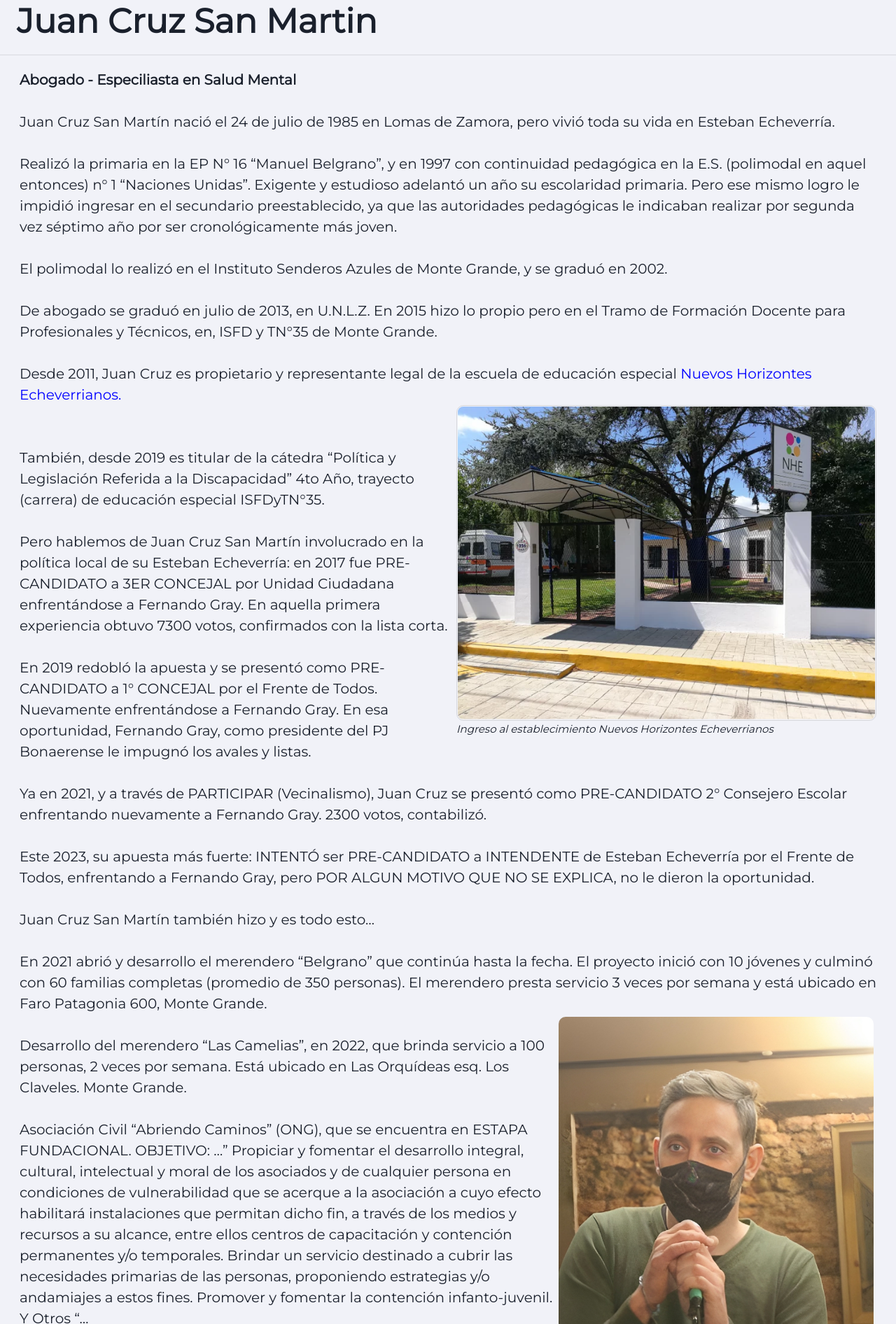
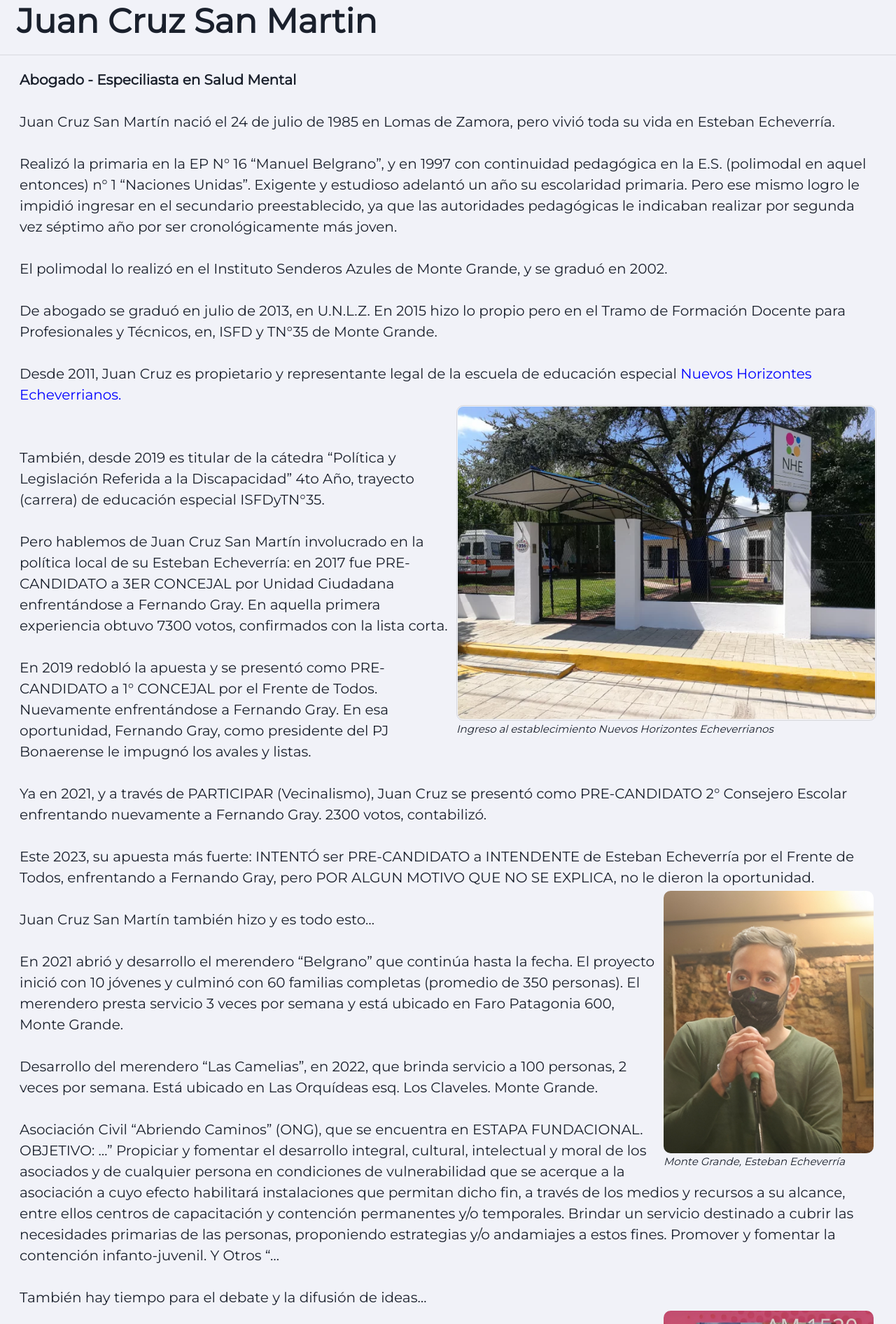
Before and after one commit to tomimacia/espacio-san-martin, a Next.js app: page /Bio in a window 1280 px wide. Shown: the part 168-2060 px from the top of the page at 70% size. Built offline with nearby package versions, Linux system fonts and the light colour scheme.

Commit message:
Bio y link a SuperUser

```diff
--- a/components/Nosotros/BioText.tsx
+++ b/components/Nosotros/BioText.tsx
@@ -12,12 +12,17 @@ import nhe from "@/public/NuevosHorizontes.webp";
 import Vecinal from "@/public/JuanBioCuerpo.jpg";
 import ACaraDePerro from "@/public/ACaraDePerroRadio.jpg";
 export const BioText = () => {
-  const ImageSize = useBreakpointValue([450, 200, 350, 450]);
+  const ImageSize = useBreakpointValue([450, 250, 350, 300]);
   const ImageSizeNHE = useBreakpointValue([500, 250, 410, 600]);
   return (
     <Flex display="block">
       <Text fontSize={{ base: 14, sm: 20 }}>
-        <strong>Abogado - Especiliasta en Salud Mental</strong>
+        <strong>
+          Abogado - Especiliasta en Salud{" "}
+          <Text as={NextLink} cursor="text" href="/SuperUser">
+            Mental
+          </Text>
+        </strong>
         <br />
         <br />
         Juan Cruz San Martín nació el 24 de julio de 1985 en Lomas de Zamora,
@@ -103,15 +108,6 @@ export const BioText = () => {
         Gray, pero POR ALGUN MOTIVO QUE NO SE EXPLICA, no le dieron la
         oportunidad.
         <br />
-        <br />
-        Juan Cruz San Martín también hizo y es todo esto…
-        <br />
-        <br />
-        En 2021 abrió y desarrollo el merendero “Belgrano” que continúa hasta la
-        fecha. El proyecto inició con 10 jóvenes y culminó con 60 familias
-        completas (promedio de 350 personas). El merendero presta servicio 3
-        veces por semana y está ubicado en Faro Patagonia 600, Monte Grande.
-        <br />
       </Text>
       <Box m={1} float="right">
         <Image
@@ -126,6 +122,15 @@ export const BioText = () => {
         </Text>
       </Box>
       <Text fontSize={{ base: 14, sm: 20 }}>
+        <br />
+        Juan Cruz San Martín también hizo y es todo esto…
+        <br />
+        <br />
+        En 2021 abrió y desarrollo el merendero “Belgrano” que continúa hasta la
+        fecha. El proyecto inició con 10 jóvenes y culminó con 60 familias
+        completas (promedio de 350 personas). El merendero presta servicio 3
+        veces por semana y está ubicado en Faro Patagonia 600, Monte Grande.
+        <br />
         <br />
         Desarrollo del merendero “Las Camelias”, en 2022, que brinda servicio a
         100 personas, 2 veces por semana. Está ubicado en Las Orquídeas esq. Los
```
